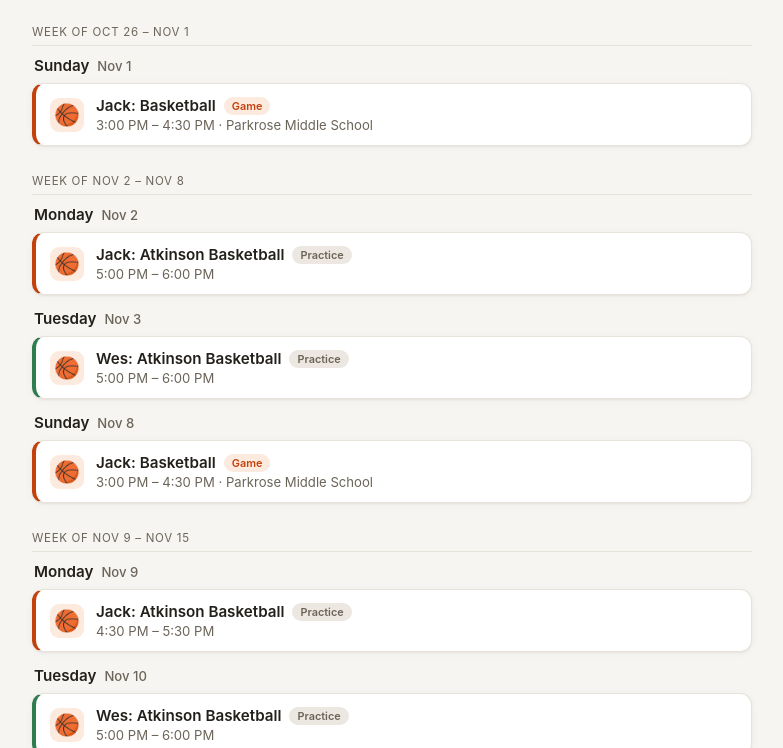
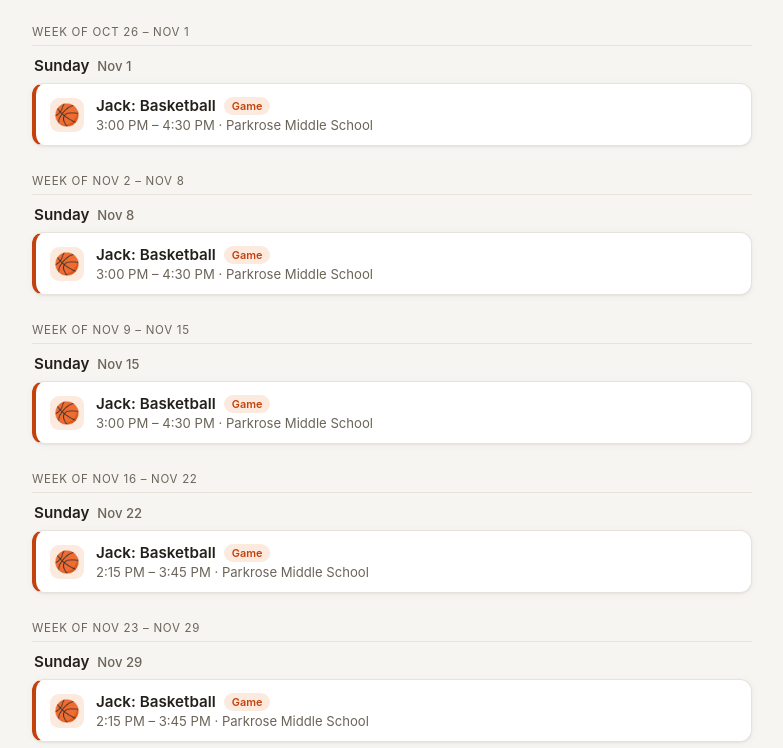
Before and after one commit to thatkellenguy/kids-schedule, a plain HTML site: page index.html in a window 1280 px wide. Shown: the part 113-861 px from the top of the page, without its empty margins (248-1031 px from the left). Drawn offline with Linux system fonts and the light colour scheme.

Commit message:
Show games only; remove practices
Co-Authored-By: Claude Opus 5.5 <noreply@anthropic.com>
Claude-Session: https://claude.ai/code/session_01V6FNYBXHhCmS7RToGM973u

```diff
--- a/index.html
+++ b/index.html
@@ -3,7 +3,7 @@
 <head>
 <meta charset="UTF-8">
 <meta name="viewport" content="width=device-width, initial-scale=1.0">
-<title>Kids Basketball Schedule</title>
+<title>Kids Basketball Games</title>
 <style>
   :root {
     --bg: #f7f5f2;
@@ -191,7 +191,7 @@
 <body>
 <div class="wrap">
   <header>
-    <h1>🏀 Kids Basketball Schedule</h1>
+    <h1>🏀 Kids Basketball Games</h1>
     <p class="subtitle">Wes &amp; Jack — Atkinson basketball, Nov 2026 – Feb 2027</p>
     <div class="legend">
       <span class="legend-item"><span class="dot jack"></span>Jack</span>
@@ -206,40 +206,6 @@
 
 <script>
 const events = [
-  {d:"2026-11-02",t:"17:00",end:"18:00",sport:"basketball",who:"Jack",kind:"Practice",title:"Atkinson Basketball",loc:""},
-  {d:"2026-11-03",t:"17:00",end:"18:00",sport:"basketball",who:"Wes",kind:"Practice",title:"Atkinson Basketball",loc:""},
-  {d:"2026-11-09",t:"16:30",end:"17:30",sport:"basketball",who:"Jack",kind:"Practice",title:"Atkinson Basketball",loc:""},
-  {d:"2026-11-10",t:"17:00",end:"18:00",sport:"basketball",who:"Wes",kind:"Practice",title:"Atkinson Basketball",loc:""},
-  {d:"2026-11-16",t:"16:30",end:"17:30",sport:"basketball",who:"Jack",kind:"Practice",title:"Atkinson Basketball",loc:""},
-  {d:"2026-11-17",t:"17:00",end:"18:00",sport:"basketball",who:"Wes",kind:"Practice",title:"Atkinson Basketball",loc:""},
-  {d:"2026-11-23",t:"16:30",end:"17:30",sport:"basketball",who:"Jack",kind:"Practice",title:"Atkinson Basketball",loc:""},
-  {d:"2026-11-24",t:"17:00",end:"18:00",sport:"basketball",who:"Wes",kind:"Practice",title:"Atkinson Basketball",loc:""},
-  {d:"2026-11-30",t:"16:30",end:"17:30",sport:"basketball",who:"Jack",kind:"Practice",title:"Atkinson Basketball",loc:""},
-  {d:"2026-12-01",t:"17:00",end:"18:00",sport:"basketball",who:"Wes",kind:"Practice",title:"Atkinson Basketball",loc:""},
-  {d:"2026-12-07",t:"16:30",end:"17:30",sport:"basketball",who:"Jack",kind:"Practice",title:"Atkinson Basketball",loc:""},
-  {d:"2026-12-08",t:"17:00",end:"18:00",sport:"basketball",who:"Wes",kind:"Practice",title:"Atkinson Basketball",loc:""},
-  {d:"2026-12-14",t:"16:30",end:"17:30",sport:"basketball",who:"Jack",kind:"Practice",title:"Atkinson Basketball",loc:""},
-  {d:"2026-12-15",t:"17:00",end:"18:00",sport:"basketball",who:"Wes",kind:"Practice",title:"Atkinson Basketball",loc:""},
-  {d:"2026-12-21",t:"16:30",end:"17:30",sport:"basketball",who:"Jack",kind:"Practice",title:"Atkinson Basketball",loc:""},
-  {d:"2026-12-22",t:"17:00",end:"18:00",sport:"basketball",who:"Wes",kind:"Practice",title:"Atkinson Basketball",loc:""},
-  {d:"2026-12-28",t:"16:30",end:"17:30",sport:"basketball",who:"Jack",kind:"Practice",title:"Atkinson Basketball",loc:""},
-  {d:"2026-12-29",t:"17:00",end:"18:00",sport:"basketball",who:"Wes",kind:"Practice",title:"Atkinson Basketball",loc:""},
-  {d:"2027-01-04",t:"16:30",end:"17:30",sport:"basketball",who:"Jack",kind:"Practice",title:"Atkinson Basketball",loc:""},
-  {d:"2027-01-05",t:"17:00",end:"18:00",sport:"basketball",who:"Wes",kind:"Practice",title:"Atkinson Basketball",loc:""},
-  {d:"2027-01-11",t:"16:30",end:"17:30",sport:"basketball",who:"Jack",kind:"Practice",title:"Atkinson Basketball",loc:""},
-  {d:"2027-01-12",t:"17:00",end:"18:00",sport:"basketball",who:"Wes",kind:"Practice",title:"Atkinson Basketball",loc:""},
-  {d:"2027-01-18",t:"16:30",end:"17:30",sport:"basketball",who:"Jack",kind:"Practice",title:"Atkinson Basketball",loc:""},
-  {d:"2027-01-19",t:"17:00",end:"18:00",sport:"basketball",who:"Wes",kind:"Practice",title:"Atkinson Basketball",loc:""},
-  {d:"2027-01-25",t:"16:30",end:"17:30",sport:"basketball",who:"Jack",kind:"Practice",title:"Atkinson Basketball",loc:""},
-  {d:"2027-01-26",t:"17:00",end:"18:00",sport:"basketball",who:"Wes",kind:"Practice",title:"Atkinson Basketball",loc:""},
-  {d:"2027-02-01",t:"16:30",end:"17:30",sport:"basketball",who:"Jack",kind:"Practice",title:"Atkinson Basketball",loc:""},
-  {d:"2027-02-02",t:"17:00",end:"18:00",sport:"basketball",who:"Wes",kind:"Practice",title:"Atkinson Basketball",loc:""},
-  {d:"2027-02-08",t:"16:30",end:"17:30",sport:"basketball",who:"Jack",kind:"Practice",title:"Atkinson Basketball",loc:""},
-  {d:"2027-02-09",t:"17:00",end:"18:00",sport:"basketball",who:"Wes",kind:"Practice",title:"Atkinson Basketball",loc:""},
-  {d:"2027-02-15",t:"16:30",end:"17:30",sport:"basketball",who:"Jack",kind:"Practice",title:"Atkinson Basketball",loc:""},
-  {d:"2027-02-16",t:"17:00",end:"18:00",sport:"basketball",who:"Wes",kind:"Practice",title:"Atkinson Basketball",loc:""},
-  {d:"2027-02-22",t:"16:30",end:"17:30",sport:"basketball",who:"Jack",kind:"Practice",title:"Atkinson Basketball",loc:""},
-  {d:"2027-02-23",t:"17:00",end:"18:00",sport:"basketball",who:"Wes",kind:"Practice",title:"Atkinson Basketball",loc:""},
   {d:"2026-11-01",t:"15:00",end:"16:30",sport:"basketball",who:"Jack",kind:"Game",title:"Basketball",loc:"Parkrose Middle School"},
   {d:"2026-11-08",t:"15:00",end:"16:30",sport:"basketball",who:"Jack",kind:"Game",title:"Basketball",loc:"Parkrose Middle School"},
   {d:"2026-11-15",t:"15:00",end:"16:30",sport:"basketball",who:"Jack",kind:"Game",title:"Basketball",loc:"Parkrose Middle School"},
```
